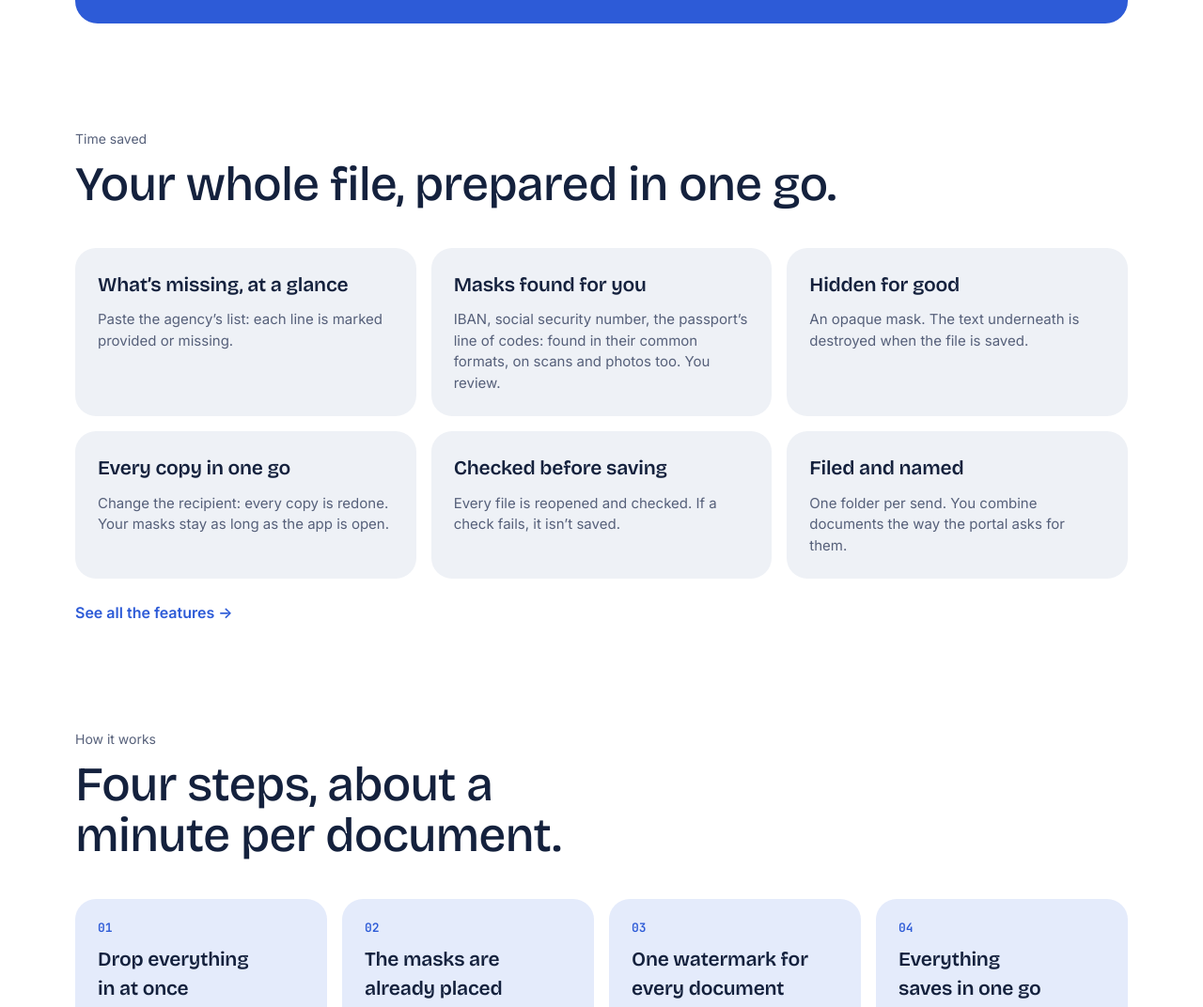
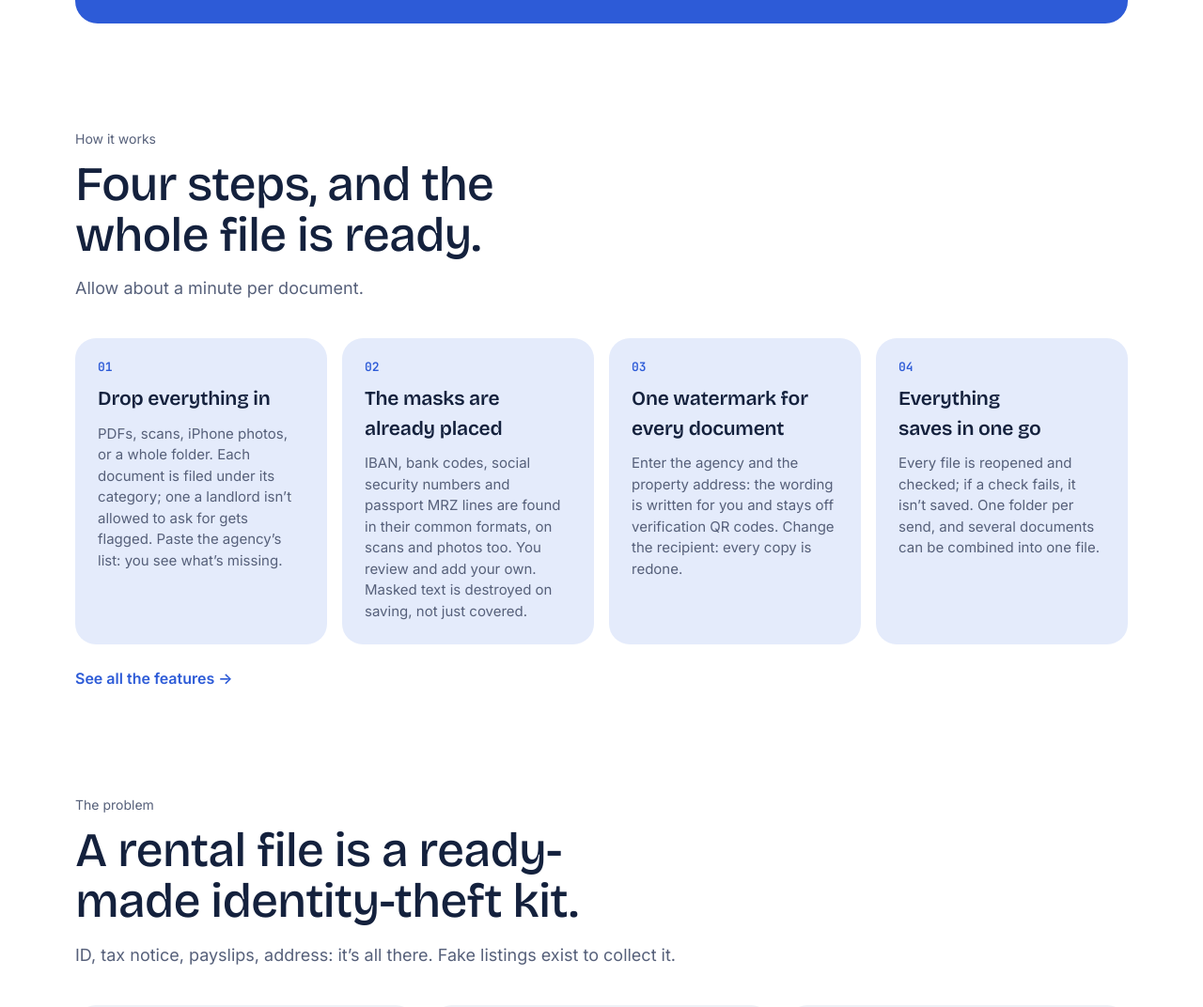
Before and after one commit to doudandyx/monsieur-dossier-site, a plain HTML site: page index.html in a window 1280 px wide. Shown: the part 1280-2352 px from the top of the page at 94% size. Drawn offline with Linux system fonts and the light colour scheme.

Commit message:
Merge the time-saved and how-it-works sections on the homepage
Co-Authored-By: Claude Opus 5.5 <noreply@anthropic.com>

```diff
--- a/index.html
+++ b/index.html
@@ -94,29 +94,12 @@
   </div>
 </div>
 
-<section class="block" id="time">
-  <div class="wrap">
-    <div class="head">
-      <span class="eyebrow" data-i="tEy"></span>
-      <h2 data-i="tH"></h2>
-    </div>
-    <div class="prob">
-      <article><h3 data-i="tc1l"></h3><p data-i="tc1b"></p></article>
-      <article><h3 data-i="tc2l"></h3><p data-i="tc2b"></p></article>
-      <article><h3 data-i="tc3l"></h3><p data-i="tc3b"></p></article>
-      <article><h3 data-i="tc4l"></h3><p data-i="tc4b"></p></article>
-      <article><h3 data-i="tc5l"></h3><p data-i="tc5b"></p></article>
-      <article><h3 data-i="tc6l"></h3><p data-i="tc6b"></p></article>
-    </div>
-    <p class="more"><a href="fonctionnalites.html" data-i="tMore"></a></p>
-  </div>
-</section>
-
 <section class="block" id="how">
   <div class="wrap">
     <div class="head">
       <span class="eyebrow" data-i="hEy"></span>
       <h2 data-i="hH"></h2>
+      <p data-i="hP"></p>
     </div>
     <div class="steps">
       <div class="step"><div class="n">01</div><h3 data-i="s1h"></h3><p data-i="s1p"></p></div>
@@ -124,6 +107,7 @@
       <div class="step"><div class="n">03</div><h3 data-i="s3h"></h3><p data-i="s3p"></p></div>
       <div class="step"><div class="n">04</div><h3 data-i="s4h"></h3><p data-i="s4p"></p></div>
     </div>
+    <p class="more"><a href="fonctionnalites.html" data-i="tMore"></a></p>
   </div>
 </section>
 
@@ -268,24 +252,17 @@ fr:{
   docT:"Bulletin de paie", docSub:"Document d’exemple", kName:"Salarié", kAddr:"Adresse", kSecu:"N° de sécurité sociale", kPay:"Rémunération", kPeriod:"Période", kPeriodV:"Octobre 2026", kGross:"Salaire brut", kNet:"Net à payer", kBank:"Paiement par virement",
   before:"Original", after:"Copie",
   wm:"Copie – Dossier location 12 rue des Lilas – Usage exclusif Agence Saône – 11/2026",
-  tEy:"Le temps gagné", tH:"Tout votre dossier, préparé d’un coup.",
-  tc1l:"Ce qui manque, d’un coup d’œil", tc1b:"Collez la liste de l’agence : chaque ligne est marquée fournie ou manquante.",
-  tc2l:"Les masques trouvés pour vous", tc2b:"IBAN, n° de sécu, ligne de codes du passeport : repérés aux formats courants, même sur un scan ou une photo. Vous vérifiez.",
-  tc3l:"Masqué pour de bon", tc3b:"Un masque opaque. Le texte dessous est détruit à l’enregistrement.",
-  tc4l:"Toutes les copies d’un coup", tc4b:"Changez le destinataire : toutes les copies sont refaites. Vos masques restent tant que l’application est ouverte.",
-  tc5l:"Contrôlé avant l’enregistrement", tc5b:"Chaque fichier est rouvert et contrôlé. Si un contrôle échoue, il n’est pas enregistré.",
-  tc6l:"Rangé et nommé", tc6b:"Un dossier par envoi. Vous regroupez les pièces comme le portail les demande.",
   pEy:"Le problème", pH:"Un dossier de location est un kit d’usurpation d’identité tout prêt.",
   pP:"Pièce d’identité, avis d’imposition, bulletins de salaire, adresse : tout y est. Les fausses annonces existent pour le récupérer.",
   p1h:"Les fausses annonces", p1p:"Un « propriétaire » demande le dossier complet avant la visite, puis disparaît. Vos documents servent à ouvrir des crédits ou des comptes.",
   p2h:"Les envois en clair", p2p:"Un PDF envoyé par e-mail circule, se transfère, reste dans des boîtes de réception pendant des années.",
   p3h:"Le faux masquage", p3p:"Un rectangle noir posé dans un éditeur PDF laisse souvent le texte dessous, copiable. Le flou se retouche.",
-  hEy:"Comment ça marche", hH:"Quatre étapes, une minute par document.",
-  s1h:"Déposez tout d’un coup", s1p:"PDF, scans, photos d’iPhone, ou un dossier entier avec ses sous-dossiers. Chaque pièce est rangée dans sa rubrique ; celle qu’un bailleur n’a pas le droit de demander est signalée.",
-  s2h:"Les masques sont déjà posés", s2p:"IBAN, RIB, n° de sécu et ligne MRZ sont repérés aux formats courants, y compris sur un scan ou une photo. Vous vérifiez et ajoutez les vôtres.",
-  s3h:"Un filigrane pour toutes les pièces", s3p:"Indiquez l’agence et l’adresse du logement : le texte est composé pour vous, posé sur chaque pièce, et évite les QR codes de vérification.",
+  hEy:"Comment ça marche", hH:"Quatre étapes, et tout le dossier est prêt.", hP:"Comptez environ une minute par document.",
+  s1h:"Déposez tout", s1p:"PDF, scans, photos d’iPhone, ou un dossier entier. Chaque pièce est rangée dans sa rubrique ; celle qu’un bailleur n’a pas le droit de demander est signalée. Collez la liste de l’agence : vous voyez ce qui manque.",
+  s2h:"Les masques sont déjà posés", s2p:"IBAN, RIB, n° de sécu et ligne MRZ sont repérés aux formats courants, même sur un scan ou une photo. Vous vérifiez et ajoutez les vôtres. Le texte masqué est détruit à l’enregistrement, pas seulement caché.",
+  s3h:"Un filigrane pour toutes les pièces", s3p:"Indiquez l’agence et l’adresse du logement : le texte est composé pour vous et évite les QR codes de vérification. Changez de destinataire : toutes les copies sont refaites.",
   s3ui:"« Usage exclusif Agence Saône – 11/2026 »",
-  s4h:"Tout s’enregistre en une fois", s4p:"Chaque PDF est contrôlé avant d’être enregistré, dans un dossier par envoi. Vous pouvez réunir plusieurs pièces en un seul fichier.",
+  s4h:"Tout s’enregistre en une fois", s4p:"Chaque fichier est rouvert et contrôlé ; si un contrôle échoue, il n’est pas enregistré. Un dossier par envoi, et plusieurs pièces peuvent être réunies en un seul fichier.",
   nEy:"Vous arrivez en France ?", nH:"Le dossier de location, expliqué simplement.",
   nP:"En France, un bailleur choisit son locataire sur dossier. Voici l’essentiel avant de l’envoyer.",
   n1h:"Quatre familles de pièces", n1p:"Identité, domicile actuel, activité (contrat, statut étudiant) et ressources (bulletins de salaire, avis d’imposition). La liste est fixée par la loi.",
@@ -344,24 +321,17 @@ en:{
   docT:"Payslip", docSub:"Sample document", kName:"Employee", kAddr:"Address", kSecu:"Social security no.", kPay:"Pay", kPeriod:"Period", kPeriodV:"October 2026", kGross:"Gross pay", kNet:"Net pay", kBank:"Paid by bank transfer",
   before:"Original", after:"Copy",
   wm:"Copy – Rental application 12 rue des Lilas – For Agence Saône only – 11/2026",
-  tEy:"Time saved", tH:"Your whole file, prepared in one go.",
-  tc1l:"What’s missing, at a glance", tc1b:"Paste the agency’s list: each line is marked provided or missing.",
-  tc2l:"Masks found for you", tc2b:"IBAN, social security number, the passport’s line of codes: found in their common formats, on scans and photos too. You review.",
-  tc3l:"Hidden for good", tc3b:"An opaque mask. The text underneath is destroyed when the file is saved.",
-  tc4l:"Every copy in one go", tc4b:"Change the recipient: every copy is redone. Your masks stay as long as the app is open.",
-  tc5l:"Checked before saving", tc5b:"Every file is reopened and checked. If a check fails, it isn’t saved.",
-  tc6l:"Filed and named", tc6b:"One folder per send. You combine documents the way the portal asks for them.",
   pEy:"The problem", pH:"A rental file is a ready-made identity-theft kit.",
   pP:"ID, tax notice, payslips, address: it’s all there. Fake listings exist to collect it.",
   p1h:"Fake listings", p1p:"A “landlord” asks for the full file before any viewing, then vanishes. Your documents are used to open credit lines or accounts.",
   p2h:"Unprotected attachments", p2p:"A PDF sent by email gets forwarded, copied, and sits in inboxes for years.",
   p3h:"Fake redaction", p3p:"A black box drawn in a PDF editor often leaves the text underneath, ready to copy. Blur can be reversed.",
-  hEy:"How it works", hH:"Four steps, about a minute per document.",
-  s1h:"Drop everything in at once", s1p:"PDFs, scans, iPhone photos, or a whole folder with its subfolders. Each document is filed under its category; one a landlord isn’t allowed to ask for gets flagged.",
-  s2h:"The masks are already placed", s2p:"IBAN, bank codes, social security numbers and passport MRZ lines are found in their common formats, on scans and photos too. You review and add your own.",
-  s3h:"One watermark for every document", s3p:"Enter the agency and the property address: the wording is written for you, applied to every document, and stays off verification QR codes.",
+  hEy:"How it works", hH:"Four steps, and the whole file is ready.", hP:"Allow about a minute per document.",
+  s1h:"Drop everything in", s1p:"PDFs, scans, iPhone photos, or a whole folder. Each document is filed under its category; one a landlord isn’t allowed to ask for gets flagged. Paste the agency’s list: you see what’s missing.",
+  s2h:"The masks are already placed", s2p:"IBAN, bank codes, social security numbers and passport MRZ lines are found in their common formats, on scans and photos too. You review and add your own. Masked text is destroyed on saving, not just covered.",
+  s3h:"One watermark for every document", s3p:"Enter the agency and the property address: the wording is written for you and stays off verification QR codes. Change the recipient: every copy is redone.",
   s3ui:"“For Agence Saône only – 11/2026”",
-  s4h:"Everything saves in one go", s4p:"Every PDF is checked before it’s saved, in one folder per send. You can combine several documents into one file.",
+  s4h:"Everything saves in one go", s4p:"Every file is reopened and checked; if a check fails, it isn’t saved. One folder per send, and several documents can be combined into one file.",
   nEy:"New to France?", nH:"The rental file, in plain terms.",
   nP:"In France, landlords pick tenants from a file of documents, the “dossier de location”. Here is what to know before you send it.",
   n1h:"Four kinds of documents", n1p:"Identity, current address, occupation (contract, student status) and income (payslips, tax notice). The list is set by law.",
```
